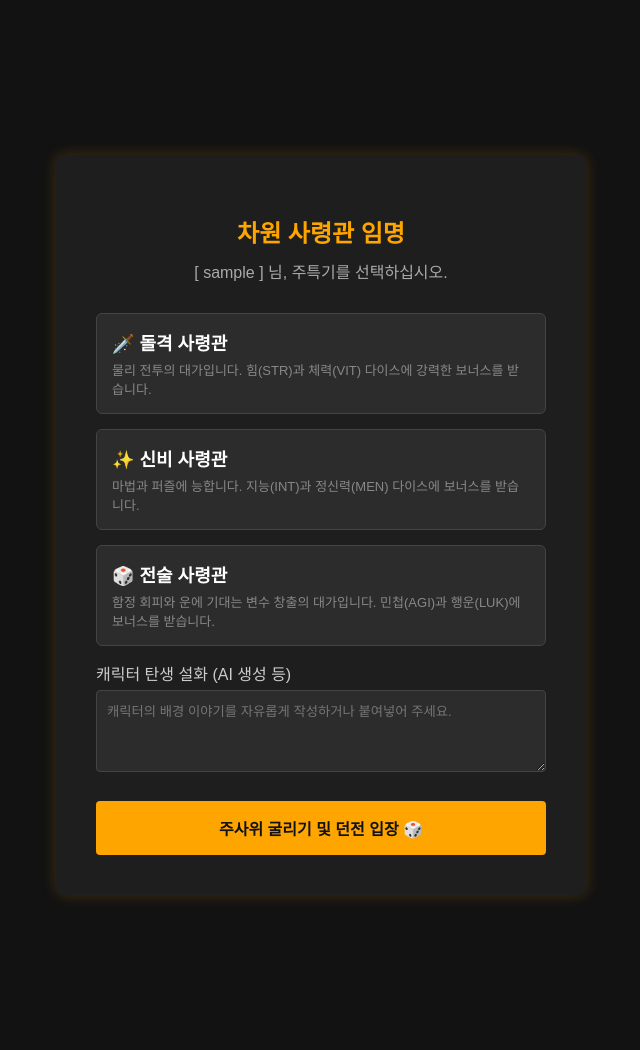
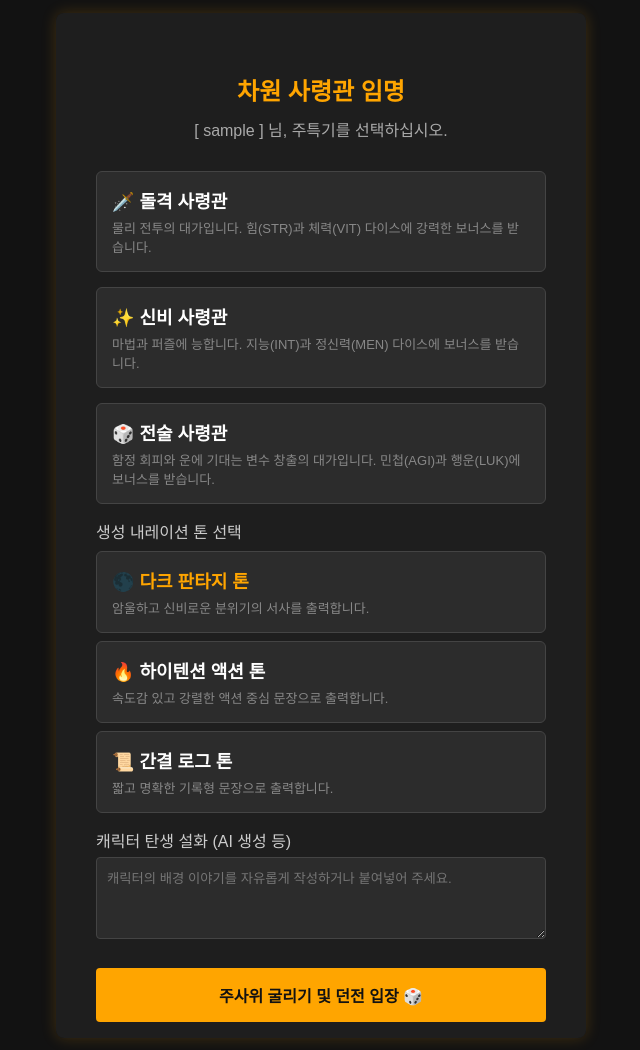
Before and after one commit to mojin04-byte/lucky_dungeon, a PHP site: page /character_create.php in a window 1280 px wide. Shown: the whole page, without its empty margins (319-959 px from the left). Run offline with PHP 8.4, Linux system fonts and the light colour scheme; the visitor is signed in with stand-in values (Sample User, id 1).

```diff
--- a/bootstrap.php
+++ b/bootstrap.php
@@ -83,6 +83,9 @@ function index_exists(PDO $pdo, string $table, string $index): bool {
 
 try {
     // 자동 탐험 컬럼 보강 (MySQL 5.6 호환)
+    if (!column_exists($pdo, 'tb_commanders', 'narrative_tone')) {
+        $pdo->exec("ALTER TABLE `tb_commanders` ADD COLUMN `narrative_tone` VARCHAR(30) NOT NULL DEFAULT '다크 판타지 톤' COMMENT '내레이션 톤'");
+    }
     if (!column_exists($pdo, 'tb_commanders', 'auto_explore_start_time')) {
         $pdo->exec("ALTER TABLE `tb_commanders` ADD COLUMN `auto_explore_start_time` DATETIME NULL COMMENT '자동 탐험 시작 시각'");
     }
--- a/character_create.php
+++ b/character_create.php
@@ -18,9 +18,11 @@ $error_msg = '';
 if ($_SERVER['REQUEST_METHOD'] === 'POST') {
     $class_type = $_POST['class_type'] ?? '';
     $background_story = $_POST['background_story'] ?? ''; // 배경 이야기 수집
+    $narrative_tone = $_POST['narrative_tone'] ?? '';
+    $valid_tones = array('다크 판타지 톤', '하이텐션 액션 톤', '간결 로그 톤');
 
     // 정상적인 클래스가 넘어왔는지 해킹 방지 검증
-    if (in_array($class_type, ['돌격', '신비', '전술'])) {
+    if (in_array($class_type, array('돌격', '신비', '전술'), true) && in_array($narrative_tone, $valid_tones, true)) {
 
         // [TRPG 다이스 굴림 핵심 로직] 기본 1~20 주사위
         $str = rand(1, 20); // 힘
@@ -44,10 +46,10 @@ if ($_SERVER['REQUEST_METHOD'] === 'POST') {
             // 3. DB에 생성된 사령관 정보 INSERT
             $stmt = $pdo->prepare("
                 INSERT INTO tb_commanders
-                (nickname, class_type, hp, max_hp, mp, max_mp, stat_str, stat_mag, stat_agi, stat_luk, stat_men, stat_vit, disposition, gold, current_floor, stat_points, level, exp, background_story)
-                VALUES (?, ?, 100, 100, 50, 50, ?, ?, ?, ?, ?, ?, ?, 1000, 1, 5, 1, 0, ?)
+                (nickname, class_type, narrative_tone, hp, max_hp, mp, max_mp, stat_str, stat_mag, stat_agi, stat_luk, stat_men, stat_vit, disposition, gold, current_floor, stat_points, level, exp, background_story)
+                VALUES (?, ?, ?, 100, 100, 50, 50, ?, ?, ?, ?, ?, ?, ?, 1000, 1, 5, 1, 0, ?)
             ");
-            $stmt->execute([$nickname, $class_type, $str, $mag, $agi, $luk, $men, $vit, $disp, $background_story]);
+            $stmt->execute([$nickname, $class_type, $narrative_tone, $str, $mag, $agi, $luk, $men, $vit, $disp, $background_story]);
 
             // 방금 생성된 유저의 고유 번호(UID) 가져오기
             $new_uid = $pdo->lastInsertId();
@@ -57,6 +59,7 @@ if ($_SERVER['REQUEST_METHOD'] === 'POST') {
             $_SESSION['uid'] = $new_uid;
             $_SESSION['nickname'] = $nickname;
             $_SESSION['class_type'] = $class_type;
+            $_SESSION['narrative_tone'] = $narrative_tone;
 
             // 5. 메인 던전(index.php)으로 당당하게 입장!
             header("Location: index.php");
@@ -72,7 +75,7 @@ if ($_SERVER['REQUEST_METHOD'] === 'POST') {
             }
         }
     } else {
-        $error_msg = "올바른 사령관 특성을 선택해주세요.";
+        $error_msg = "올바른 사령관 특성과 내레이션 톤을 선택해주세요.";
     }
 }
 ?>
@@ -136,6 +139,31 @@ if ($_SERVER['REQUEST_METHOD'] === 'POST') {
             </div>
         </label>
 
+        <div style="margin-bottom: 15px;">
+            <label style="display:block; margin-bottom:8px; color:#ccc;">생성 내레이션 톤 선택</label>
+            <label class="class-card" style="display:block; margin-bottom:8px;">
+                <input type="radio" name="narrative_tone" value="다크 판타지 톤" required checked>
+                <div>
+                    <h3 class="class-title">🌑 다크 판타지 톤</h3>
+                    <p class="class-desc">암울하고 신비로운 분위기의 서사를 출력합니다.</p>
+                </div>
+            </label>
+            <label class="class-card" style="display:block; margin-bottom:8px;">
+                <input type="radio" name="narrative_tone" value="하이텐션 액션 톤" required>
+                <div>
+                    <h3 class="class-title">🔥 하이텐션 액션 톤</h3>
+                    <p class="class-desc">속도감 있고 강렬한 액션 중심 문장으로 출력합니다.</p>
+                </div>
+            </label>
+            <label class="class-card" style="display:block; margin-bottom:8px;">
+                <input type="radio" name="narrative_tone" value="간결 로그 톤" required>
+                <div>
+                    <h3 class="class-title">📜 간결 로그 톤</h3>
+                    <p class="class-desc">짧고 명확한 기록형 문장으로 출력합니다.</p>
+                </div>
+            </label>
+        </div>
+
 		<div style="margin-bottom: 15px;">
 			<label for="background_story" style="display:block; margin-bottom:5px; color: #ccc;">캐릭터 탄생 설화 (AI 생성 등)</label>
 			<textarea id="background_story" name="background_story" rows="4" placeholder="캐릭터의 배경 이야기를 자유롭게 작성하거나 붙여넣어 주세요."></textarea>
--- a/game.js
+++ b/game.js
@@ -256,6 +256,12 @@ async function doCombatTurn() {
                     streamLog.className = 'log-entry system';
                     streamLog.innerHTML = "<span style='color:#ff5252; font-weight:bold;'>[전투 스크립트 ✨]</span><br><span class='stream-text'></span>";
                     logBox.appendChild(streamLog);
+
+                    const playerDmg = Number(data.player_dmg || 0);
+                    const heroDmg = Number(data.hero_dmg || 0);
+                    const totalDmg = playerDmg + heroDmg;
+                    addLog(`📌 이번 턴 피해: 사령관 ${playerDmg} / 영웅 ${heroDmg} / 합계 ${totalDmg}`);
+
                     logBox.scrollTop = logBox.scrollHeight;
                     const textSpan = streamLog.querySelector('.stream-text');
 
--- a/login.php
+++ b/login.php
@@ -28,7 +28,7 @@ if ($_SERVER['REQUEST_METHOD'] === 'POST') {
                 $error_msg = "명단에 없는 이름입니다. 세렌디피티 길드원 닉네임을 정확히 입력하세요.";
             } else {
                 // 2. 길드원이 맞다면, 사령관 캐릭터를 이미 만들었는지(lucky_dungeon_db) 검사
-                $stmt = $pdo->prepare("SELECT uid, class_type, hp FROM tb_commanders WHERE nickname = ?");
+                $stmt = $pdo->prepare("SELECT uid, class_type, hp, narrative_tone FROM tb_commanders WHERE nickname = ?");
                 $stmt->execute([$nickname]);
                 $user = $stmt->fetch();
 
@@ -37,6 +37,7 @@ if ($_SERVER['REQUEST_METHOD'] === 'POST') {
                     $_SESSION['uid'] = $user['uid'];
                     $_SESSION['nickname'] = $nickname;
                     $_SESSION['class_type'] = $user['class_type'];
+                    $_SESSION['narrative_tone'] = !empty($user['narrative_tone']) ? $user['narrative_tone'] : '다크 판타지 톤';
 
                     header("Location: index.php");
                     exit;
```
Also changed, not shown: api.php (+20 -3 lines).
